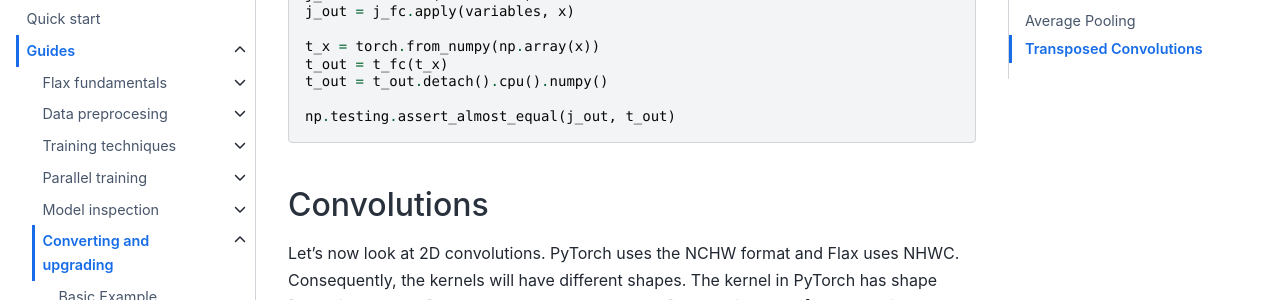
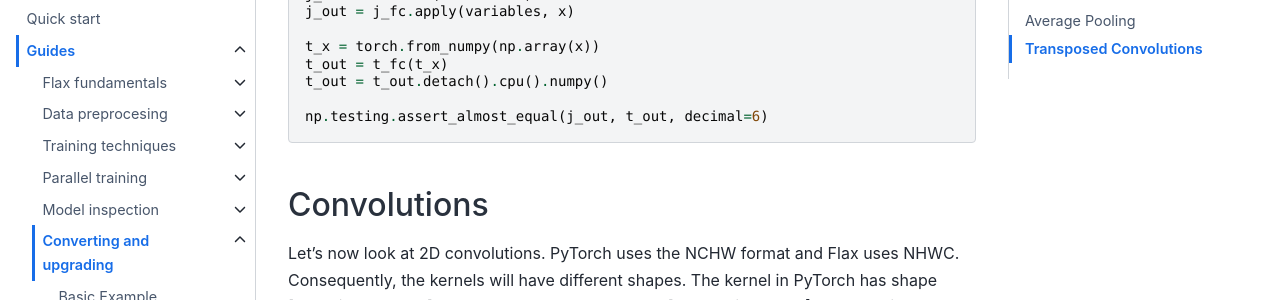
Before and after one commit to google/flax, a Sphinx documentation site: the page built from docs/guides/convert_pytorch_to_flax.rst, in a window 1280 px wide and 900 px high, scrolled down 472 px. Shown: the part 152-452 px from the top of the window. Built offline with Sphinx 7.4.7 and the Sphinx Book theme 1.1.4, drawn with Linux system fonts in a browser that asks for light colours; pages that are not in the unit, such as notebooks, are missing from menus.

Commit message:
relaxed tolerance

```diff
--- a/docs/guides/convert_pytorch_to_flax.rst
+++ b/docs/guides/convert_pytorch_to_flax.rst
@@ -42,7 +42,7 @@ and the Flax kernel has shape [inC, outC]. Transposing the kernel will do the tr
   t_out = t_fc(t_x)
   t_out = t_out.detach().cpu().numpy()
 
-  np.testing.assert_almost_equal(j_out, t_out)
+  np.testing.assert_almost_equal(j_out, t_out, decimal=6)
 
 
 Convolutions
@@ -205,7 +205,7 @@ while Flax multiplies the estimated statistic with ``momentum`` and the new obse
   # [N, C, H, W] -> [N, H, W, C]
   t_out = np.transpose(t_out.detach().cpu().numpy(), (0, 2, 3, 1))
 
-  np.testing.assert_almost_equal(j_out, t_out)
+  np.testing.assert_almost_equal(j_out, t_out, decimal=6)
 
 
 
@@ -253,7 +253,7 @@ operation. ``nn.pool()`` is the core function behind |nn.avg_pool()|_ and |nn.ma
   # [N, C, H, W] -> [N, H, W, C]
   t_out = np.transpose(t_out.detach().cpu().numpy(), (0, 2, 3, 1))
 
-  np.testing.assert_almost_equal(j_out, t_out)
+  np.testing.assert_almost_equal(j_out, t_out, decimal=6)
 
 
 
```
